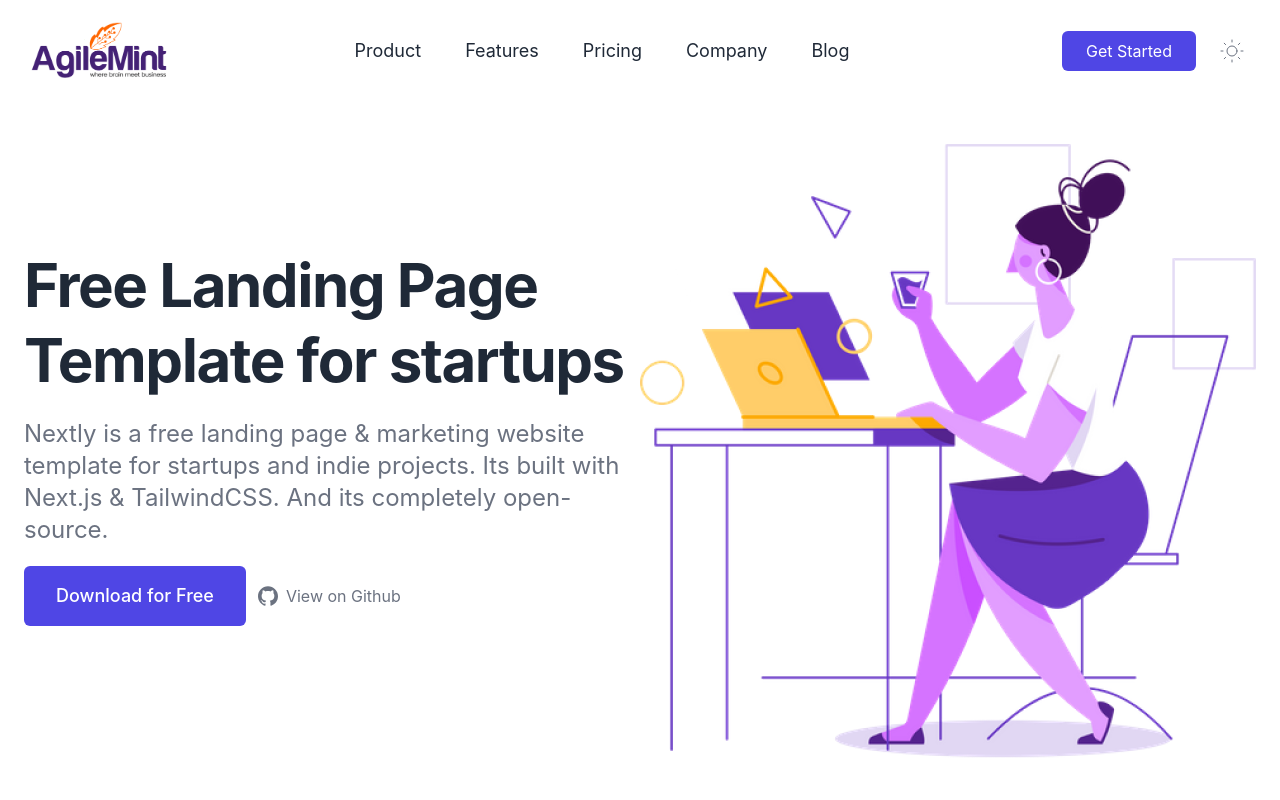
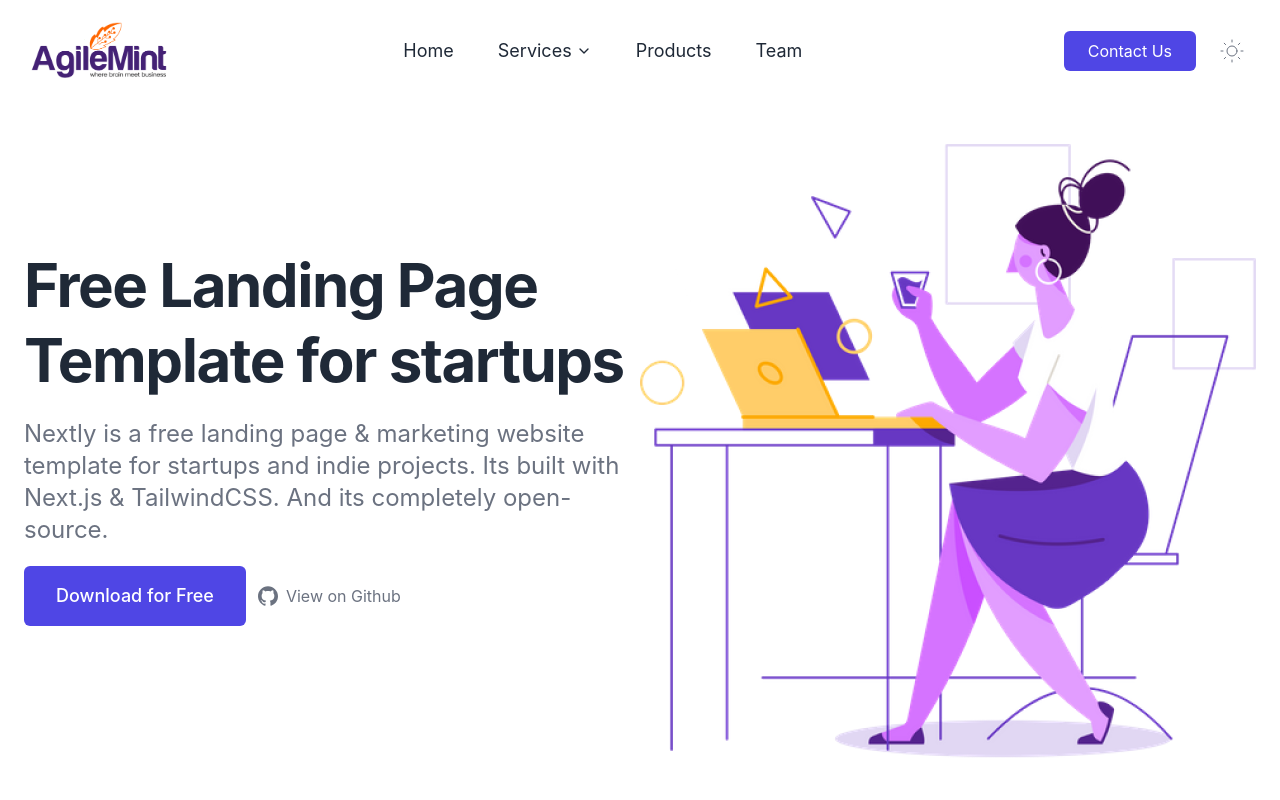
Before and after one commit to anshuman-coder/agilemint-codebase, a Next.js app: page / in a window 1280 px wide. Shown: the top 800 px of the page. Built offline with nearby package versions, Linux system fonts and the light colour scheme.

Commit message:
all changes for the header

```diff
--- a/src/components/global/Footer.tsx
+++ b/src/components/global/Footer.tsx
@@ -3,7 +3,7 @@ import Image from 'next/image'
 import Link from 'next/link'
 import React, { useMemo } from 'react'
 import { Container } from '~/components/global'
-import { navigation } from '~/constants'
+import { footerNavigation } from '~/constants'
 
 const Footer = () => {
   const { theme } = useTheme()
@@ -42,7 +42,7 @@ const Footer = () => {
 
           <div>
             <div className='flex flex-row lg:flex-col flex-wrap w-full -ml-3 lg:ml-0'>
-              {navigation.map((item, index) => (
+              {footerNavigation.map((item, index) => (
                 <Link key={index} href='/'>
                   <div className='w-full px-4 py-2 text-gray-500 rounded-md dark:text-gray-300 hover:text-indigo-500 focus:text-indigo-500 focus:bg-indigo-100 focus:outline-none dark:focus:bg-trueGray-700'>
                     {item}
--- a/src/components/global/PageHelmet.tsx
+++ b/src/components/global/PageHelmet.tsx
@@ -10,7 +10,7 @@ const PageHelmet: FC<PageHelmetProps> = ({
 }) => {
   return (
     <Head>
-      <title>AgileMint {title ? `${title}` : ''}</title>
+      <title>AgileMint {title ? `| ${title}` : ''}</title>
       <meta
         name='description'
         content='Nextly is a free landing page template built with next.js & Tailwind CSS'
--- a/src/components/navbar/Navbar.tsx
+++ b/src/components/navbar/Navbar.tsx
@@ -1,10 +1,13 @@
-import { Disclosure, DisclosureButton, DisclosurePanel, Transition } from '@headlessui/react'
+import { Disclosure, DisclosureButton, DisclosurePanel, Popover, PopoverButton, PopoverPanel, Transition } from '@headlessui/react'
 import { useTheme } from 'next-themes'
 import Image from 'next/image'
 import Link from 'next/link'
-import React, { Fragment, useMemo } from 'react'
+import React, { FC, Fragment, useMemo, useState } from 'react'
 import ThemeSwitch from '~/components/navbar/ThemeSwitch'
-import { navigation } from '~/constants'
+import { headerNavigation } from '~/constants'
+import { NavItemType } from '~/types'
+import { ChevronDown, ChevronUp } from 'lucide-react'
+import clsx from 'clsx'
 
 const Navbar = () => {
   const { theme } = useTheme()
@@ -15,7 +18,7 @@ const Navbar = () => {
   )
 
   return (
-    <div className='w-full z-50 fixed top-0 left-0 bg-white dark:bg-trueGray-900'>
+    <div className='w-full z-40 fixed top-0 left-0 bg-white dark:bg-trueGray-900'>
       <nav className='container relative flex flex-wrap items-center justify-between py-2 px-4 lg:py-4 lg:px-8 mx-auto lg:justify-between xl:px-6 laptop:px-0'>
         <Disclosure>
           {({ open }) => (
@@ -73,18 +76,14 @@ const Navbar = () => {
                     className='flex flex-col z-10 lg:flex-row flex-wrap w-full my-5 lg:hidden transform transition-all ease-in-out'
                   >
                     <>
-                      {navigation.map((item, index) => (
-                        <Link key={index} href='/'>
-                          <div className='w-full flex justify-center items-center px-0 lg:px-4 py-2 text-gray-500 rounded-md dark:text-gray-300 hover:text-indigo-500 focus:text-indigo-500 focus:bg-indigo-100 focus:outline-none dark:focus:bg-trueGray-700'>
-                            {item}
-                          </div>
-                        </Link>
+                      {headerNavigation.map((item) => (
+                        <MobileNavItem key={item.id} item={item} />
                       ))}
-                      <Link href='/' className='flex justify-center items-center'>
+                      <div className='flex justify-center items-center'>
                         <div className='w-full max-w-sm px-6 py-2 mt-3 text-center text-white bg-indigo-600 rounded-md lg:ml-5'>
-                          Get Started
+                          Contact Us
                         </div>
-                      </Link>
+                      </div>
                     </>
                   </DisclosurePanel>
                 </Transition>
@@ -95,14 +94,8 @@ const Navbar = () => {
 
         <div className='hidden text-center lg:flex lg:items-center'>
           <ul className='items-center justify-end flex-1 pt-6 list-none lg:pt-0 lg:flex'>
-            {navigation.map((menu, index) => (
-              <li className='mr-3 nav__item' key={index}>
-                <Link href='/' className=''>
-                  <div className=' text-center inline-block px-4 py-2 text-lg font-normal text-gray-800 no-underline rounded-md dark:text-gray-200 hover:text-indigo-500 focus:text-indigo-500 focus:bg-indigo-100 focus:outline-none'>
-                    {menu}
-                  </div>
-                </Link>
-              </li>
+            {headerNavigation.map((menu) => (
+              <NavItem key={menu.id} item={menu} />
             ))}
           </ul>
         </div>
@@ -110,7 +103,7 @@ const Navbar = () => {
         <div className='hidden mr-3 gap-x-6 lg:flex nav__item'>
           <Link href='/'>
             <div className='px-6 py-2 text-white bg-indigo-600 rounded-md md:ml-5'>
-              Get Started
+              Contact Us
             </div>
           </Link>
 
@@ -121,4 +114,85 @@ const Navbar = () => {
   )
 }
 
+interface NavItemProps {
+  item: NavItemType,
+  anchor?: 'bottom start' | 'right start'
+}
+
+const NavItem: FC<NavItemProps> = ({
+  item: {
+    id,
+    label,
+    route,
+    menuItems = [],
+  },
+  anchor = 'bottom start',
+}) => {
+
+  return (
+    menuItems.length > 0 ? (
+      <Popover className='relative'>
+        {({ open }) => (
+          <>
+            <PopoverButton as='div' className='border-none cursor-pointer'>
+              <li className='mr-3 nav__item'>
+                <div className=' text-center inline-flex flex-row justify-start items-center gap-x-1 px-4 py-2 text-lg font-normal text-gray-800 no-underline rounded-md dark:text-gray-200 hover:text-indigo-500 focus:text-indigo-500 focus:bg-indigo-100 focus:outline-none'>
+                  <span>{label}</span>
+                  <span>{open ? <ChevronUp className='w-4 h-4' /> : <ChevronDown className='w-4 h-4' />}</span>
+                </div>
+              </li>
+            </PopoverButton>
+            <PopoverPanel as='ul' anchor={anchor} className='flex flex-col justify-start items-start gap-y-4 mt-2 py-4 px-8 z-50 bg-gray-200 dark:bg-gray-800 rounded-md border border-solid border-gray-200 dark:border-gray-800'>
+              {menuItems.map(item => <NavItem key={item.id} item={item} />)}
+            </PopoverPanel>
+          </>
+        )}
+      </Popover>
+    ) : (
+      <li className='mr-3 nav__item'>
+        <Link href={route}>
+          <div className='text-center inline-block px-4 py-2 text-lg font-normal text-gray-800 no-underline rounded-md dark:text-gray-200 hover:text-indigo-500 focus:text-indigo-500 focus:bg-indigo-100 focus:outline-none'>
+            {label}
+          </div>
+        </Link>
+      </li>
+    )
+  )
+}
+
+const MobileNavItem: FC<NavItemProps> = ({
+  item: {
+    id,
+    label,
+    route,
+    menuItems = [],
+  },
+}) => {
+  return (
+    menuItems.length > 0 ? (
+      <Disclosure as='div'>
+        {({ open }) => (
+          <div className='w-full flex flex-col items-center p-0 m-0'>
+            <DisclosureButton as='div' className='w-full'>
+              <div className='w-full flex justify-center gap-x-1 items-center px-0 lg:px-4 py-2 text-gray-500 rounded-md dark:text-gray-300 hover:text-indigo-500 focus:text-indigo-500 focus:bg-indigo-100 focus:outline-none dark:focus:bg-trueGray-700'>
+                <span>{label}</span>
+                <span>{open ? <ChevronUp className='w-4 h-4' /> : <ChevronDown className='w-4 h-4' />}</span>
+              </div>
+            </DisclosureButton>
+            <DisclosurePanel as='div' className='max-w-sm flex flex-col bg-gray-200 dark:bg-gray-800 rounded-md py-4 px-8'>
+              {menuItems.map(_item => <MobileNavItem key={id} item={_item} />)}
+            </DisclosurePanel>
+          </div>
+        )}
+      </Disclosure>
+    ) : (
+      <Link key={id} href={route}>
+        <div className='w-full flex justify-center items-center px-0 lg:px-4 py-2 text-gray-500 rounded-md dark:text-gray-300 hover:text-indigo-500 focus:text-indigo-500 focus:bg-indigo-100 focus:outline-none dark:focus:bg-trueGray-700'>
+          {label}
+        </div>
+      </Link>
+    )
+  )
+}
+
 export default Navbar
--- a/src/constants/navbar.ts
+++ b/src/constants/navbar.ts
@@ -1 +1,48 @@
-export const navigation = ['Product', 'Features', 'Pricing', 'Company', 'Blog']
+import { NavItemType } from '~/types'
+
+export const footerNavigation = ['Home', 'Services', 'Products', 'Team']
+
+export const headerNavigation: NavItemType[] = [
+  {
+    id: 'home',
+    label: 'Home',
+    route: '/',
+  },
+  {
+    id: 'services',
+    label: 'Services',
+    route: '/service',
+    menuItems: [
+      {
+        id:'services-app-dev',
+        label: 'App Development',
+        route: '/service/app',
+      },
+      {
+        id:'services-web-dev',
+        label: 'Web Development',
+        route: '/service/web',
+      },
+      {
+        id:'services-digital-marketing',
+        label: 'Digital marketing and Branding',
+        route: '/service/digital-branding',
+      },
+      {
+        id:'services-product-design',
+        label: 'Product Design',
+        route: '/service/product-design',
+      },
+    ],
+  },
+  {
+    id: 'products',
+    label: 'Products',
+    route: '/product',
+  },
+  {
+    id: 'team',
+    label: 'Team',
+    route: '/team',
+  },
+]
--- a/src/pages/index.tsx
+++ b/src/pages/index.tsx
@@ -8,7 +8,7 @@ import { Smile, Smartphone, ChartNoAxesCombined, MousePointerClick, SlidersHoriz
 export default function Home() {
   return (
     <>
-      <PageHelmet />
+      <PageHelmet title='Home' />
       <PageBox>
         <Hero />
         <SectionWrapper
```
Also changed, not shown: src/types/index.d.ts (+7 -0 lines).
